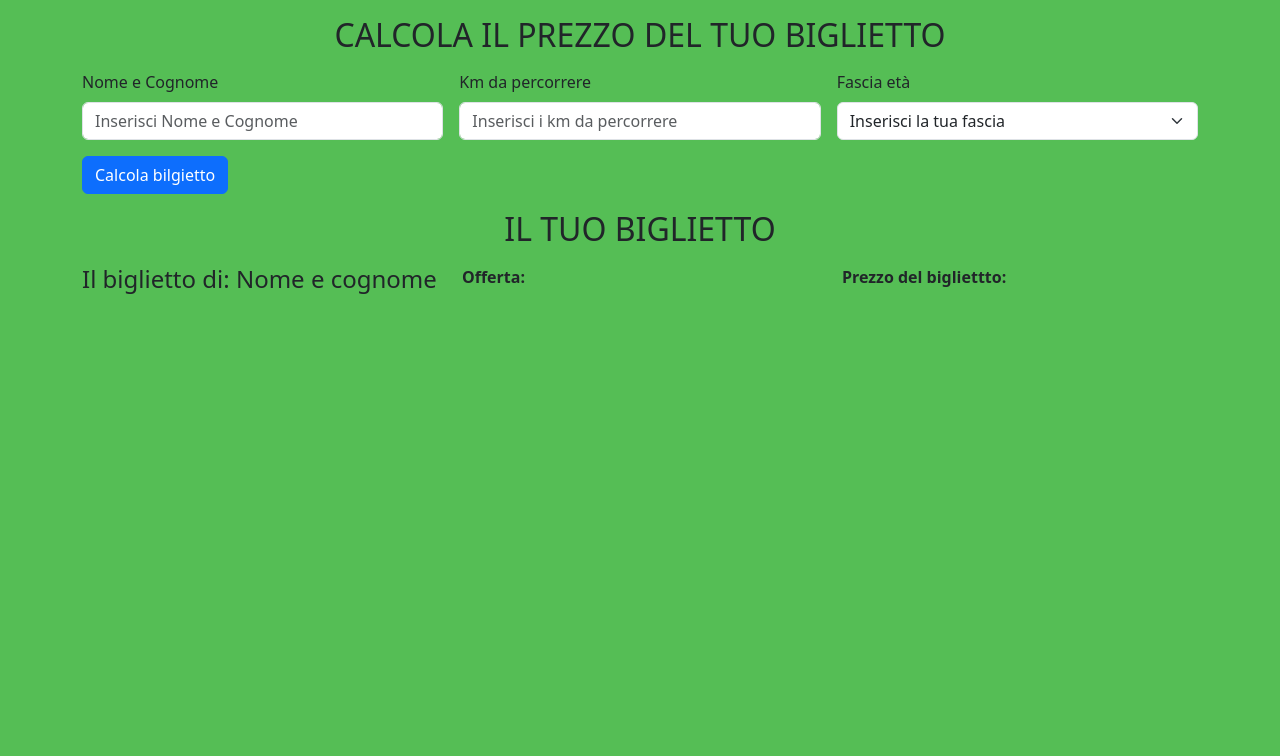
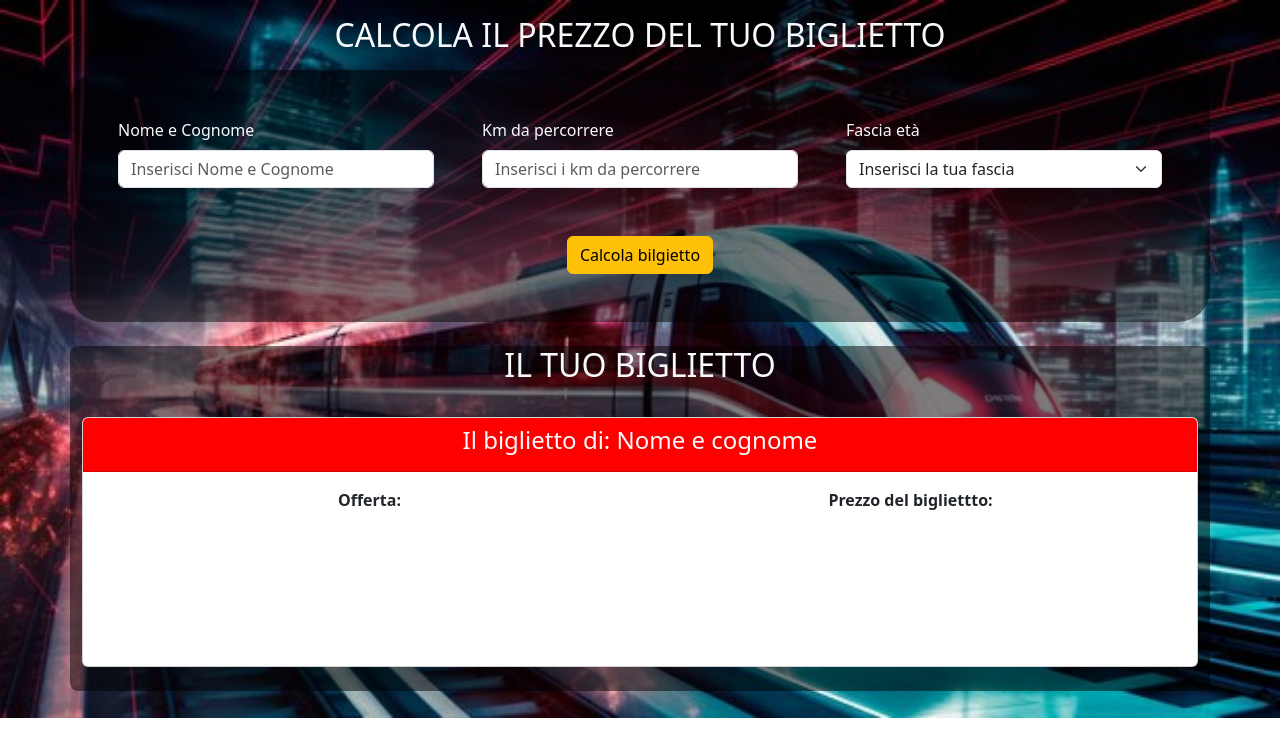
Before and after one commit to fabioferrari00/js-biglietto-treno-form, a plain HTML site: page index.html in a window 1280 px wide. Drawn offline with nearby package versions, Linux system fonts and the light colour scheme.

Commit message:
[upd] milestone 3: più o meno è stata fatta dell'estetica..

```diff
--- a/css/style.css
+++ b/css/style.css
@@ -1,3 +1,26 @@
 .bg-green {
   background-color: rgb(85, 190, 85);
 }
+
+.jumbotron {
+  background-image: url('../img/sfondo.jpg');
+  background-repeat: no-repeat;
+  background-size: cover;
+}
+
+.bg-trasparent {
+  background-color: rgba(0, 0, 0, 0.5);
+
+}
+
+.bg-white {
+  background-color: white;
+}
+
+.bg-red {
+  background-color: red;
+}
+
+.train-ticket {
+  height: 250px;
+}
--- a/index.html
+++ b/index.html
@@ -10,25 +10,25 @@
   <title>Document</title>
 </head>
 
-<body class="bg-green">
+<body class="jumbotron">
   <div class="container">
     <div class="row">
-      <div class="col-12">
-        <h2 class="text-center my-3">CALCOLA IL PREZZO DEL TUO BIGLIETTO</h2>
+      <h2 class="text-center text-light my-3">CALCOLA IL PREZZO DEL TUO BIGLIETTO</h2>
+      <div class="col-12 rounded-5 bg-trasparent p-5">
         <form action="#">
-          <div class="row g-3">
+          <div class="row g-5">
             <div class="col-12 col-md-4">
-              <label for="" class="form-label">Nome e Cognome</label>
+              <label for="" class="form-label text-light">Nome e Cognome</label>
               <input type="text" name="name" id="name" class="form-control" placeholder="Inserisci Nome e Cognome"
                 required>
             </div>
             <div class="col-12 col-md-4">
-              <label for="" class="form-label">Km da percorrere</label>
+              <label for="" class="form-label text-light">Km da percorrere</label>
               <input type="text" name="km" id="km" class="form-control" placeholder="Inserisci i km da percorrere"
                 required>
             </div>
             <div class="col-12 col-md-4">
-              <label for="" class="form-label">Fascia età</label>
+              <label for="" class="form-label text-light">Fascia età</label>
               <select name="age" id="age" class="form-select">
                 <option value="">Inserisci la tua fascia</option>
                 <option value="u">Minorenne</option>
@@ -36,29 +36,38 @@
                 <option value="null">Nessuno</option>
               </select>
             </div>
-            <div class="col-12">
-              <button id="calc-ticket" class="btn btn-primary">Calcola bilgietto</button>
+            <div class="col-12 text-center ">
+              <button id="calc-ticket" class="btn btn-warning">Calcola bilgietto</button>
             </div>
           </div>
         </form>
       </div>
-      <div class="col-12">
-        <h2 class="text-center my-3">IL TUO BIGLIETTO</h2>
+      <div class="col-12 text-light rounded-3 bg-trasparent my-4">
+        <h2 class="text-center">IL TUO BIGLIETTO</h2>
         <form action="#">
           <div class="row">
-            <div class="col-12 col-md-4">
-              <h4>
-                <span>Il biglietto di:</span>
-                <span id="show-name">Nome e cognome</span>
-              </h4>
-            </div>
-            <div class="col-6 col-md-4">
-              <span><strong>Offerta:</strong></span>
-              <span id="show-discount"></span>
-            </div>
-            <div class="col-6 col-md-4">
-              <span><strong>Prezzo del bigliettto:</strong></span>
-              <span id="show-price"></span>
+            <div class="col-12">
+              <div class="card my-4 train-ticket">
+                <div class="card-header bg-red">
+                  <div class="col-12 text-center">
+                    <h4>
+                      <span class="text-light">Il biglietto di:</span>
+                      <span id="show-name" class="text-light">Nome e cognome</span>
+                    </h4>
+                  </div>
+                </div>
+                <div class="card-body d-flex">
+                  <div class="col-6 text-center">
+                    <span class=""><strong>Offerta:</strong></span>
+                    <span id="show-discount" class=""></span>
+                  </div>
+                  <div class="col-6 text-center">
+                    <span class=""><strong>Prezzo del bigliettto:</strong></span>
+                    <span id="show-price" class=""></span>
+                  </div>
+
+                </div>
+              </div>
             </div>
           </div>
         </form>
```
Also changed, not shown: img/sfondo.jpg (added).
